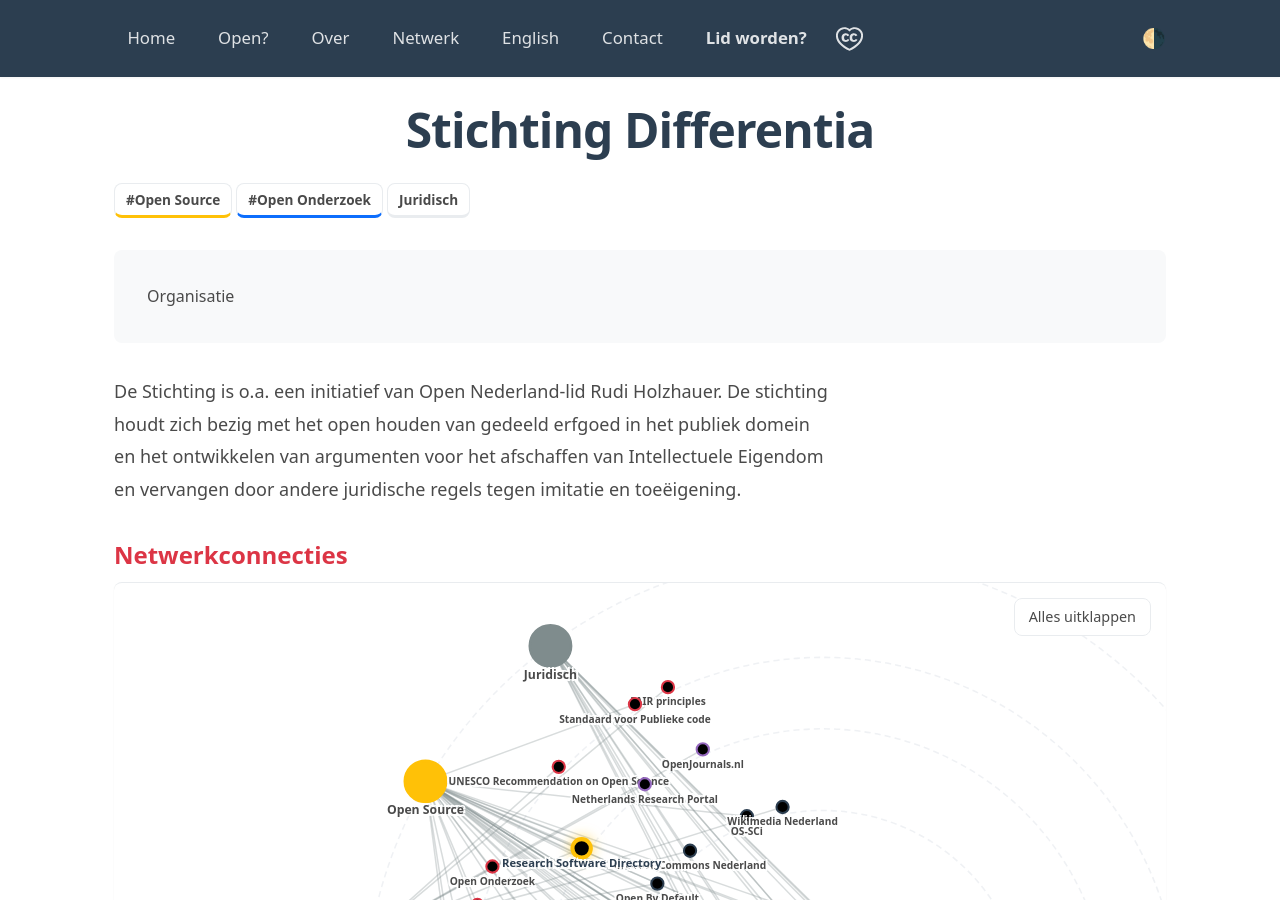
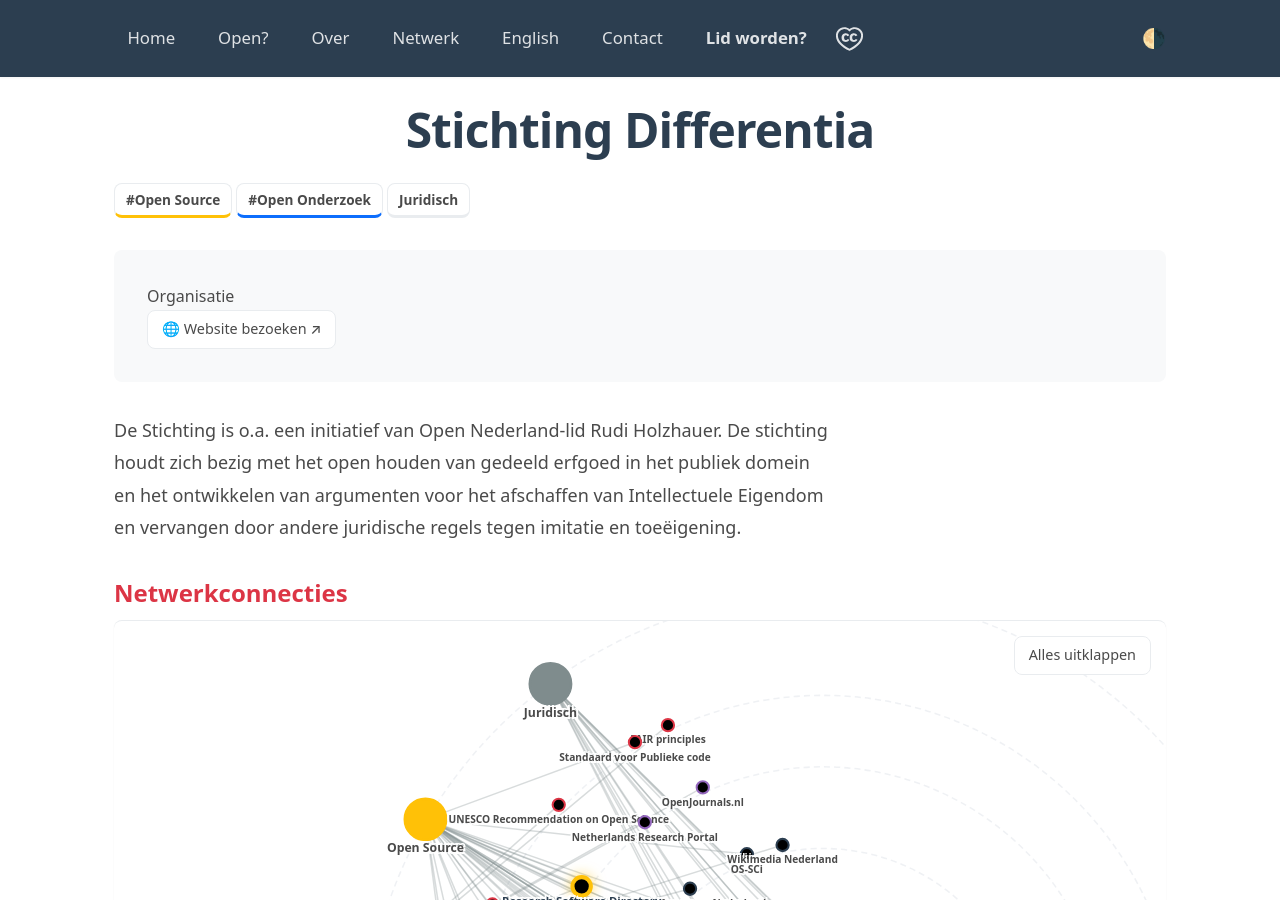
Before and after one commit to opennederland/www.opennederland.nl, a Jekyll site: the page built from _members/organisaties/Stichting_Differentia.md, in a window 1280 px wide and 900 px high. Built offline with Jekyll 4.4.1, drawn with Linux system fonts in a browser that asks for light colours; some of the changed lines change nothing that is shown.

Commit message:
add website to member

```diff
--- a/_members/organisaties/Stichting_Differentia.md
+++ b/_members/organisaties/Stichting_Differentia.md
@@ -1,6 +1,6 @@
 ---
 title: Stichting Differentia
-website:
+website: https://differentia.nl/
 image:
 tags: ["Open Source", "Open Onderzoek", "Juridisch"]
 type: organisatie
```
